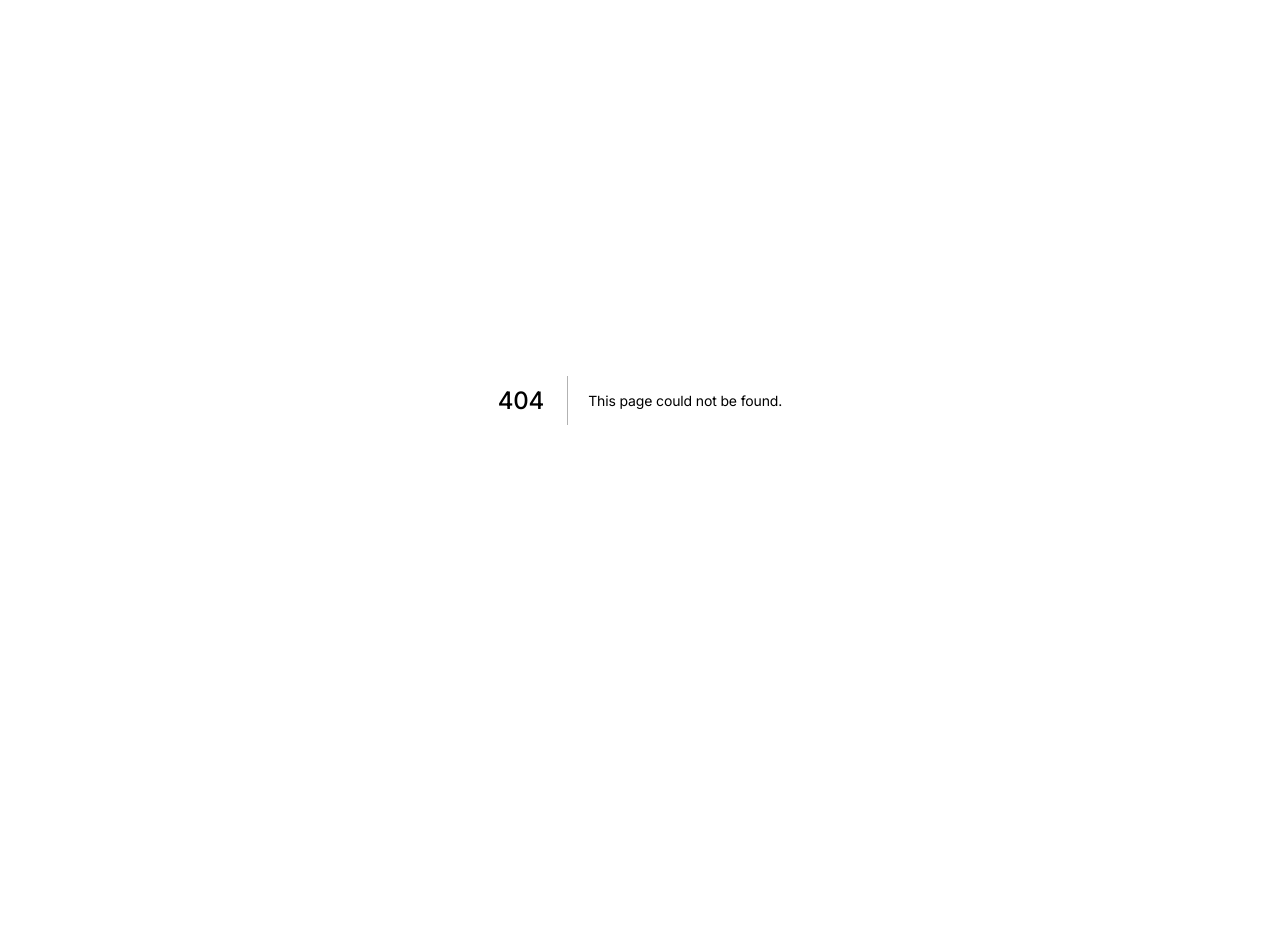
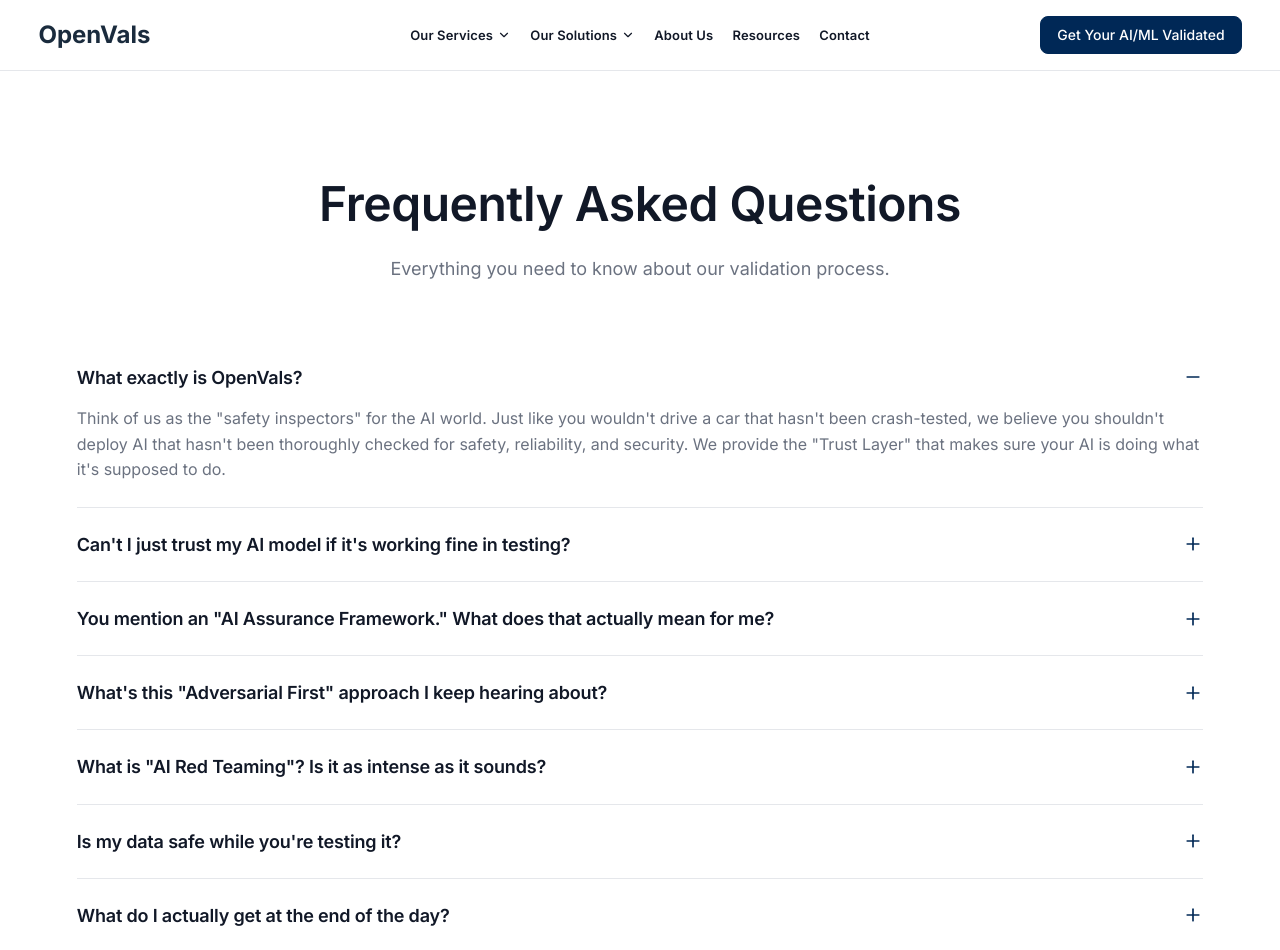
Before and after one commit to TheFoundrys/openvals-website, a Next.js app: page /faqs in a window 1280 px wide. Before the commit this address had no page. Shown: the top 950 px of the page. Before the commit the page ends 800 px from the top, so only its background shows below. Built offline with nearby package versions, Linux system fonts and the light colour scheme.

Commit message:
Add FAQ and redirect pages; enhance FAQSection component

```diff
--- /dev/null
+++ b/src/app/docs/page.tsx
@@ -0,0 +1,5 @@
+import { redirect } from "next/navigation";
+
+export default function DocsRedirectPage() {
+  redirect("/faqs");
+}
--- /dev/null
+++ b/src/app/faqs/page.tsx
@@ -0,0 +1,21 @@
+import type { Metadata } from "next";
+import Header from "@/components/Header";
+import Footer from "@/components/Footer";
+import FAQSection from "@/components/FAQSection";
+
+export const metadata: Metadata = {
+  title: "FAQ'S - OpenVals",
+  description: "Frequently asked questions about OpenVals and AI Compass.",
+};
+
+export default function FAQsPage() {
+  return (
+    <>
+      <Header />
+      <main style={{ position: "relative" }}>
+        <FAQSection wide />
+      </main>
+      <Footer />
+    </>
+  );
+}
--- a/src/components/FAQSection.tsx
+++ b/src/components/FAQSection.tsx
@@ -1,33 +1,117 @@
 "use client";
 
-import { useState } from "react";
+import { useState, type ReactNode } from "react";
 import { motion, AnimatePresence } from "framer-motion";
 import { Plus, Minus } from "lucide-react";
 
-const FAQ_DATA = [
+type FAQEntry = {
+  question: string;
+  answer: ReactNode;
+};
+
+const FAQ_DATA: FAQEntry[] = [
+  {
+    question: "What exactly is OpenVals?",
+    answer:
+      'Think of us as the "safety inspectors" for the AI world. Just like you wouldn\'t drive a car that hasn\'t been crash-tested, we believe you shouldn\'t deploy AI that hasn\'t been thoroughly checked for safety, reliability, and security. We provide the "Trust Layer" that makes sure your AI is doing what it\'s supposed to do.',
+  },
+  {
+    question: "Can't I just trust my AI model if it's working fine in testing?",
+    answer:
+      'Here\'s the thing: AI fails differently than normal software. It doesn\'t just "crash"—it might start giving wrong answers with total confidence (hallucinations), or it might have hidden biases you haven\'t noticed yet. Validation is about finding those "quiet failures" before they reach your customers.',
+  },
+  {
+    question: 'You mention an "AI Assurance Framework." What does that actually mean for me?',
+    answer: (
+      <>
+        <p style={{ margin: 0 }}>
+          It&apos;s just our way of making sure we don&apos;t miss anything. We look at four main things:
+        </p>
+        <ul
+          style={{
+            margin: "16px 0 0",
+            paddingLeft: "20px",
+            color: "var(--text-muted)",
+            lineHeight: 1.6,
+            fontSize: "16px",
+          }}
+        >
+          <li>Is it accurate? (Validation)</li>
+          <li>Can it be hacked? (Vulnerability)</li>
+          <li>Does it stay consistent over time? (Variability)</li>
+          <li>Can you prove it&apos;s safe to auditors? (Verifiability)</li>
+        </ul>
+      </>
+    ),
+  },
+  {
+    question: 'What\'s this "Adversarial First" approach I keep hearing about?',
+    answer:
+      'Most people test their AI to see if it works. We test it to see how it breaks. We act like the "bad guys" to find the weak spots in your model before anyone else does. It\'s better to find a bug in our lab than in your production environment.',
+  },
+  {
+    question: 'What is "AI Red Teaming"? Is it as intense as it sounds?',
+    answer:
+      'It\'s essentially a high-stakes stress test. We try to trick your AI using techniques like prompt injection (giving it weird instructions to bypass its rules) or jailbreaking. If your AI can withstand our "Red Team," it\'s much more likely to be safe in the wild.',
+  },
+  {
+    question: "Is my data safe while you're testing it?",
+    answer:
+      'Absolutely. Security is literally in our name. One of the main things we check for is "data leakage"—making sure your AI doesn\'t accidentally reveal sensitive training data or private information when someone asks it the right (or wrong) question.',
+  },
+  {
+    question: "What do I actually get at the end of the day?",
+    answer:
+      'You get a clear, easy-to-read report that tells you exactly how ready your AI is for the real world. We give you a "readiness score" and a list of specific things you can do to make your model safer and more reliable.',
+  },
+  {
+    question: "Is OpenVals only for big tech companies?",
+    answer:
+      "Not at all. If you're building or using AI for anything important—whether you're a startup or a global enterprise—you need to know it's trustworthy. If it's business-critical, it's OpenVals-critical.",
+  },
+  {
+    question: "How do we get started?",
+    answer:
+      "Just reach out! We can show you a sample report so you can see exactly what our validation looks like, or we can jump straight into checking your first model. No more guessing—just clear, validated trust.",
+  },
   {
     question: "What is AI Compass?",
-    answer: "AI Compass is our premier validation framework designed to stress-test AI models against real-world failures. It provides a comprehensive audit of safety, reliability, and performance metrics before you go to production.",
+    answer:
+      "AI Compass is our premier validation framework designed to stress-test AI models against real-world failures. It provides a comprehensive audit of safety, reliability, and performance metrics before you go to production.",
   },
   {
     question: "How does AI Compass work?",
-    answer: "We use a multi-layered approach involving automated red-teaming, behavioral analysis, and edge-case simulation. Our proprietary algorithms detect subtle drifts and vulnerabilities that standard testing often misses.",
+    answer:
+      "We use a multi-layered approach involving automated red-teaming, behavioral analysis, and edge-case simulation. Our proprietary algorithms detect subtle drifts and vulnerabilities that standard testing often misses.",
   },
   {
     question: "Who should use AI Compass?",
-    answer: "Any organization deploying AI into business-critical environments. This includes fintech, healthcare providers, legal tech, and enterprise SaaS companies who need to ensure their AI is both safe and compliant.",
+    answer:
+      "Any organization deploying AI into business-critical environments. This includes fintech, healthcare providers, legal tech, and enterprise SaaS companies who need to ensure their AI is both safe and compliant.",
   },
   {
     question: "Is AI Compass suitable for startups?",
-    answer: "Absolutely. We offer scalable validation tiers that allow startups to build trust with early customers and investors by demonstrating a 'security-first' approach to their AI development.",
+    answer:
+      "Absolutely. We offer scalable validation tiers that allow startups to build trust with early customers and investors by demonstrating a 'security-first' approach to their AI development.",
   },
   {
     question: "How long does implementation take?",
-    answer: "Initial vulnerability scans can be completed in as little as 48 hours. A full comprehensive audit and continuous monitoring setup typically takes 1-2 weeks depending on the complexity of your models.",
+    answer:
+      "Initial vulnerability scans can be completed in as little as 48 hours. A full comprehensive audit and continuous monitoring setup typically takes 1-2 weeks depending on the complexity of your models.",
   },
 ];
 
-function FAQItem({ question, answer, isOpen, onClick }: { question: string, answer: string, isOpen: boolean, onClick: () => void }) {
+function FAQItem({
+  question,
+  answer,
+  isOpen,
+  onClick,
+}: {
+  question: string;
+  answer: ReactNode;
+  isOpen: boolean;
+  onClick: () => void;
+}) {
   return (
     <div
       style={{
@@ -59,9 +143,11 @@ function FAQItem({ question, answer, isOpen, onClick }: { question: string, answ
             transition={{ duration: 0.3, ease: "easeInOut" }}
             style={{ overflow: "hidden" }}
           >
-            <p style={{ margin: 0, color: "var(--text-muted)", lineHeight: "1.6", fontSize: "16px" }}>
-              {answer}
-            </p>
+            <motion.div
+              style={{ color: "var(--text-muted)", lineHeight: "1.6", fontSize: "16px" }}
+            >
+              {typeof answer === "string" ? <p style={{ margin: 0 }}>{answer}</p> : answer}
+            </motion.div>
           </motion.div>
         )}
       </AnimatePresence>
@@ -69,7 +155,7 @@ function FAQItem({ question, answer, isOpen, onClick }: { question: string, answ
   );
 }
 
-export default function FAQSection() {
+export default function FAQSection({ wide = false }: { wide?: boolean }) {
   const [openIndex, setOpenIndex] = useState<number | null>(0);
 
   return (
@@ -78,7 +164,10 @@ export default function FAQSection() {
       backgroundColor: "var(--primary-bg)",
       position: "relative"
     }}>
-      <div className="container" style={{ maxWidth: "800px" }}>
+      <motion.div
+        className="container"
+        style={wide ? { width: "auto" } : { maxWidth: "800px" }}
+      >
         <div style={{ textAlign: "center", marginBottom: "60px" }}>
           <motion.h2
             initial={{ opacity: 0, y: 20 }}
@@ -151,7 +240,7 @@ export default function FAQSection() {
             Contact Support
           </a>
         </motion.div>
-      </div>
+      </motion.div>
     </section>
   );
 }
--- a/src/components/Footer.tsx
+++ b/src/components/Footer.tsx
@@ -14,6 +14,7 @@ export default function Footer() {
         </div>
       </div>
       <div style={{ display: "flex", gap: "20px", alignItems: "flex-end" }}>
+        <Link href="/faqs">FAQ&apos;S</Link>
         <Link href="/about">About Us</Link>
         <Link href="#">Privacy Policy</Link>
         <Link href="#">Terms of Service</Link>
```
